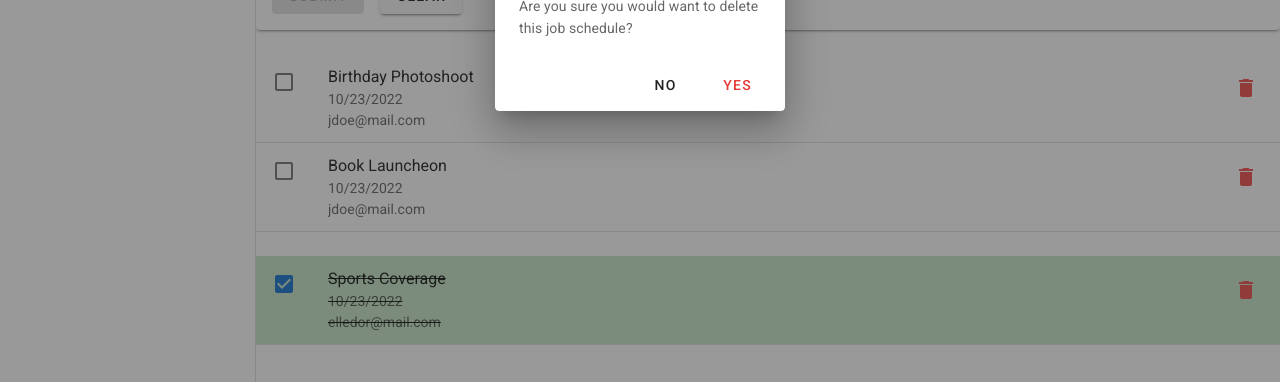
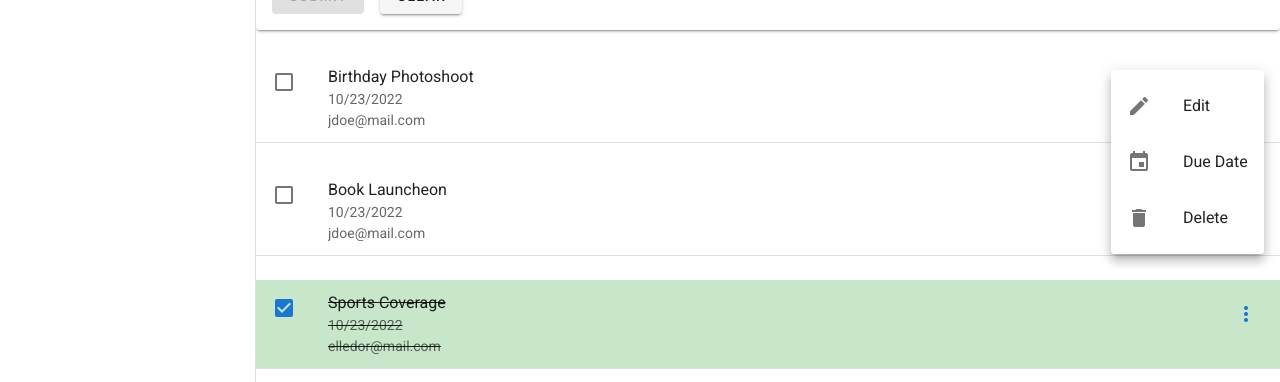
Before and after one commit to Densitty/client_scheduler, a Vue app: page /#/ in a window 1280 px wide. Both pictures are taken after a click on the button 1246 px from the left and 464 px from the top of the page. Shown: the part 376-758 px from the top of the page. Built offline with nearby package versions, Linux system fonts and the light colour scheme.

Commit message:
adding a menu to each schedule; calling delete method on each schedule through the menu

```diff
--- a/src/components/Schedules/ScheduleItem.vue
+++ b/src/components/Schedules/ScheduleItem.vue
@@ -27,55 +27,46 @@
         </v-list-item-content>
 
         <v-list-item-action>
-          <v-btn icon>
-            <v-icon color="red lighten-1" @click.stop="attemptScheduleDelete()"
-              >mdi-delete</v-icon
-            >
-          </v-btn>
+          <!-- <v-btn icon>
+            <v-icon color="red lighten-1" @click.stop="attemptScheduleDelete()">
+              mdi-delete
+            </v-icon>
+          </v-btn> -->
+          <schedule-menu></schedule-menu>
         </v-list-item-action>
       </template>
     </v-list-item>
 
     <v-divider></v-divider>
-
-    <delete-dialog
-      v-if="dialogs.delete"
-      :schedule="schedule"
-      @cancelSchedule="cancelScheduleDelete"
-    ></delete-dialog>
   </div>
 </template>
 
 <script>
-import DeleteDialog from "./Dialogs/DeleteDialog.vue";
+import ScheduleMenu from "./ScheduleMenu.vue";
 
 export default {
   name: "ScheduleItem",
   components: {
-    DeleteDialog,
+    ScheduleMenu,
   },
   data() {
+    return {};
+  },
+  props: ["schedule"],
+  provide() {
     return {
-      dialogs: {
-        delete: false,
-      },
+      schedule: this.schedule,
     };
   },
-  props: ["schedule"],
   methods: {
     jobDone(schedule) {
       this.$store.commit("jobDone", { schedule });
     },
-
     changeJob(id) {
       this.$store.dispatch("scheduleCompleted", { id });
     },
-
     attemptScheduleDelete() {
       this.dialogs.delete = true;
-    },
-    cancelScheduleDelete() {
-      this.dialogs.delete = false;
     },
   },
 };
--- /dev/null
+++ b/src/components/Schedules/ScheduleMenu.vue
@@ -0,0 +1,77 @@
+<template>
+  <div>
+    <v-menu left bottom>
+      <template v-slot:activator="{ on, attrs }">
+        <v-btn color="primary" icon v-bind="attrs" v-on="on">
+          <v-icon>mdi-dots-vertical</v-icon>
+        </v-btn>
+      </template>
+
+      <v-list>
+        <v-list-item v-for="(item, i) in items" :key="i" @click="item.click()">
+          <v-list-item-icon>
+            <v-icon v-text="item.icon"></v-icon>
+          </v-list-item-icon>
+          <v-list-item-title>
+            {{ item.title }}
+          </v-list-item-title>
+        </v-list-item>
+      </v-list>
+    </v-menu>
+
+    <delete-dialog
+      v-if="dialogs.delete"
+      :schedule="schedule"
+      @cancelSchedule="cancelScheduleDelete"
+    ></delete-dialog>
+  </div>
+</template>
+
+<script>
+import DeleteDialog from "./Dialogs/DeleteDialog.vue";
+
+export default {
+  inject: ["schedule"],
+  components: {
+    DeleteDialog,
+  },
+  data() {
+    return {
+      dialogs: {
+        delete: false,
+      },
+      items: [
+        {
+          title: "Edit",
+          icon: "mdi-pencil",
+          click() {
+            console.log("edit");
+          },
+        },
+        {
+          title: "Due Date",
+          icon: "mdi-calendar",
+          click: function () {
+            console.log("change date");
+          },
+        },
+        {
+          title: "Delete",
+          icon: "mdi-delete",
+          click: () => {
+            this.dialogs.delete = true;
+          },
+        },
+      ],
+    };
+  },
+  methods: {
+    handleClick(index) {
+      this.items[index].click();
+    },
+    cancelScheduleDelete() {
+      this.dialogs.delete = false;
+    },
+  },
+};
+</script>
```
